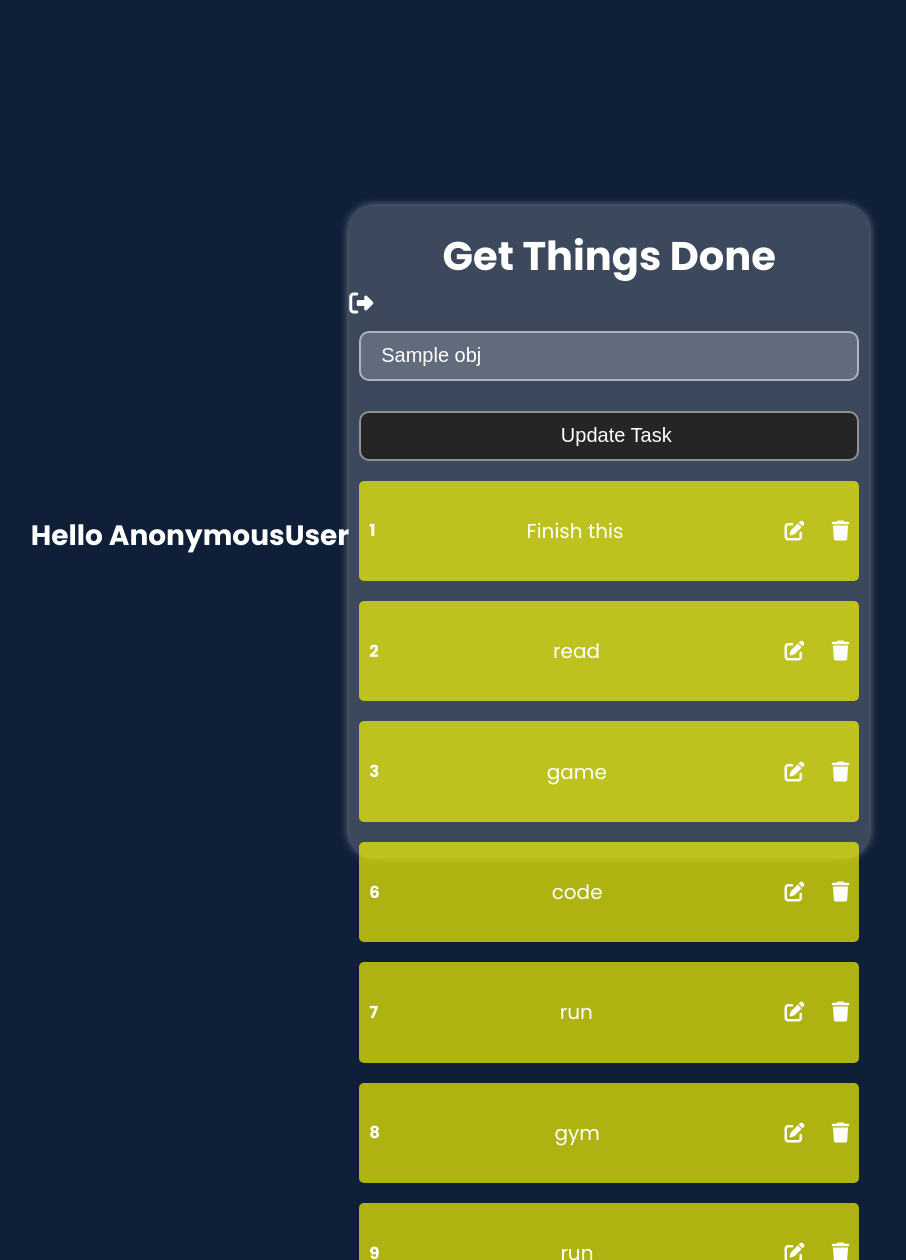
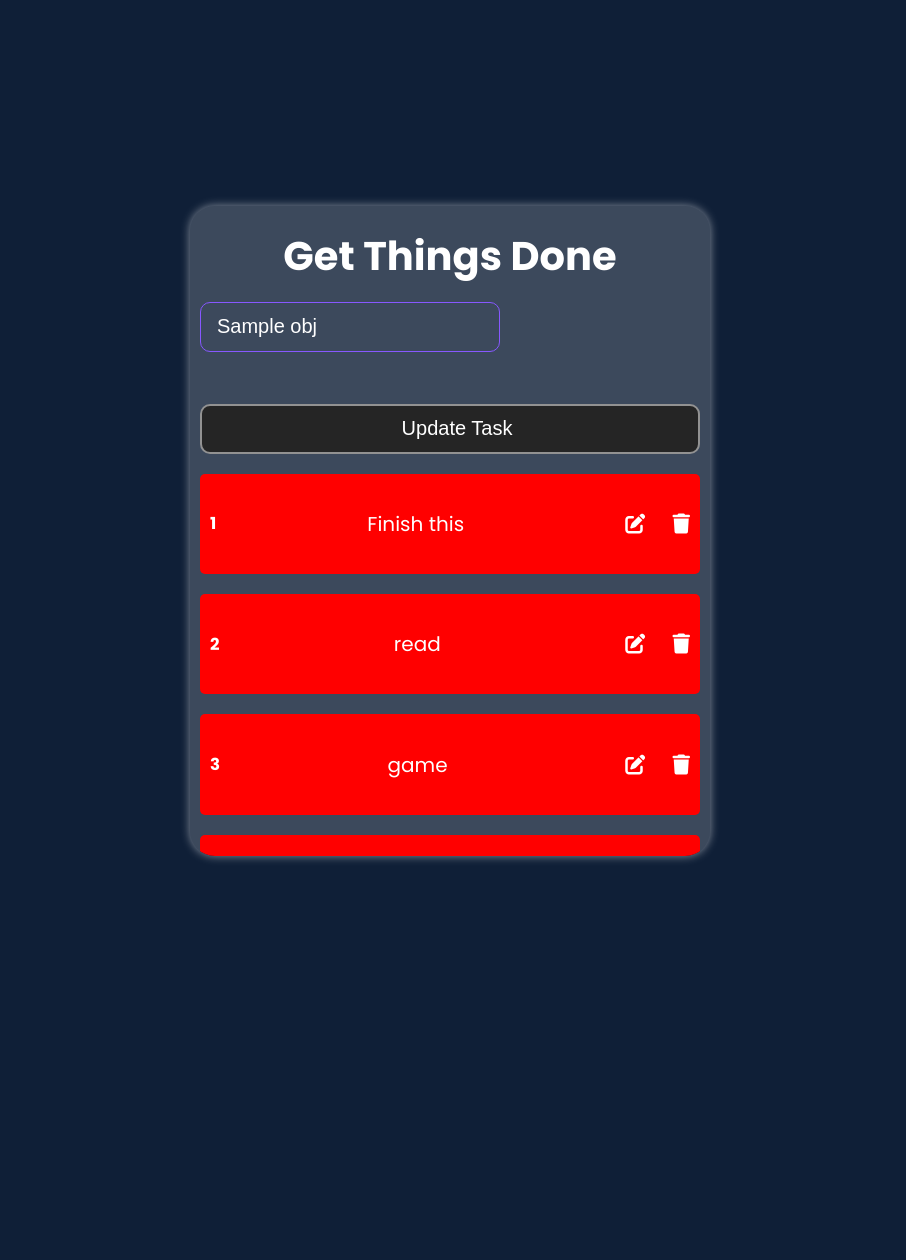
Before and after one commit to Ashley-Wilson1/todo-project, a Django app: template todo/todo/templates/edit_todo.html in a window 1280 px wide. Shown: the part 199-1459 px from the top of the page, without its empty margins (190-1096 px from the left). Run offline with Django 4.2, Linux system fonts and the light colour scheme; data comes from the database, SQL or seed files in the repository; both versions use the stored data as it was after the commit; the template is opened without the code that fills it: values that come from a table or form of the project are taken from there, most other values are stand-ins (such as "Sample title", 1, 10 or a date in 2020); some libraries are stand-ins or nearby versions; some web fonts are replaced.

Commit message:
changes to edit todo formatting

```diff
--- a/todo/todo/templates/edit_todo.html
+++ b/todo/todo/templates/edit_todo.html
@@ -13,29 +13,29 @@
   </head>
   <body>
     <div class="signup-login">
-      <div>
-        <h1>Hello {{user}}</h1>
-      </div>
+      <div class="signup-box scr">
+        <div class="heading">Get Things Done</div>
 
-      <div class="signup-box">
-        <div class="heading">Get Things Done</div>
-        <i class="fa-solid fa-right-from-bracket"></i>
         <form method="post">
           {% csrf_token %}
-          <input type="text" class="inp" name="title" required placeholder="edit task?" value="{{obj.title}}" />
-          <input type="submit" class="submit-button" value="Update Task" />
+          <input type="text" class="todo-input inp" name="title" required placeholder="what is the task today?" value="{{obj.title}}" />
+          <input type="hidden" name="srno" value="{{obj.srno}}" />
+          <input class="submit-button" type="submit" value="Update Task" />
         </form>
+
         {% for todo in res %}
-        <div class="Todo">
+        <div class="Todo clickable-div {% if todo.status %}todo-green{% else %}todo-red{% endif %}">
           <h5>{{todo.srno}}</h5>
           <p>{{todo.title}}</p>
+
           <div>
             <a href=""><i class="fa-solid fa-pen-to-square"></i></a>
-            <a href=""><i class="fa-solid fa-trash"></i></a>
+            <a href="/delete_todo/{{todo.srno}}"><i class="fa-solid fa-trash"></i></a>
           </div>
         </div>
         {% endfor %}
       </div>
     </div>
+    <script src="{% static 'js/todo.js' %}"></script>
   </body>
 </html>
```
Also changed, not shown: todo/db.sqlite3.
